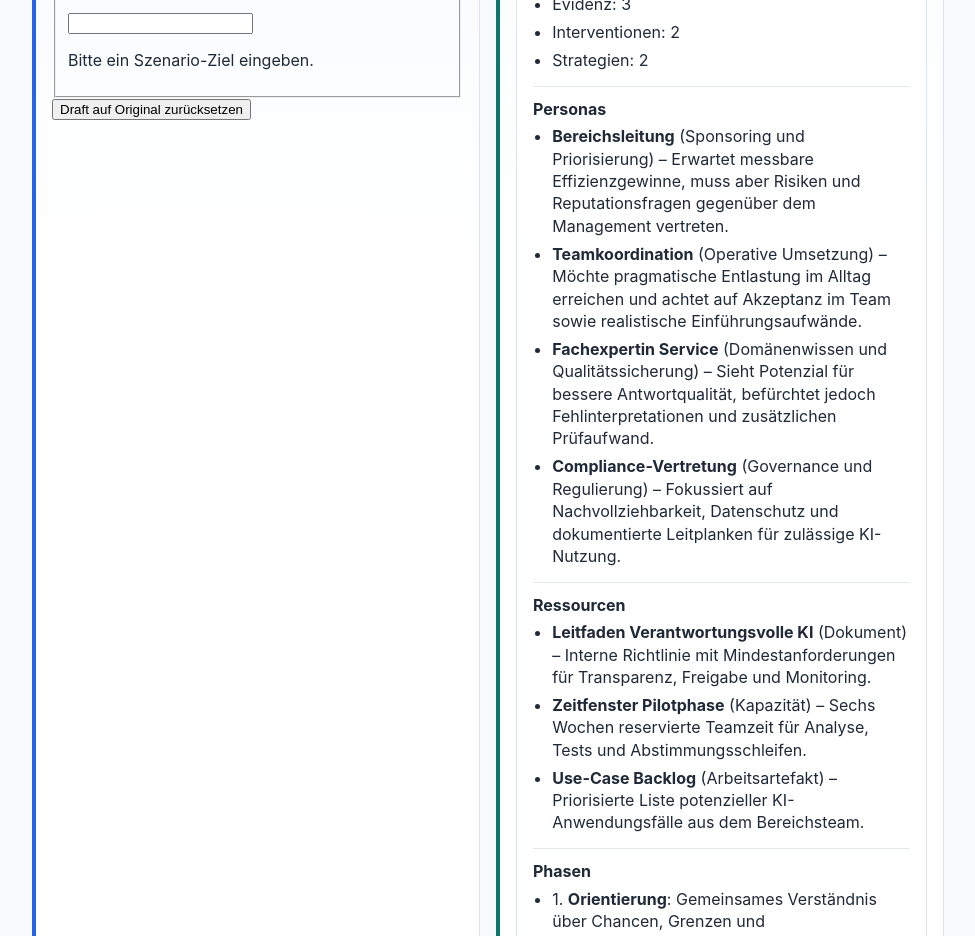
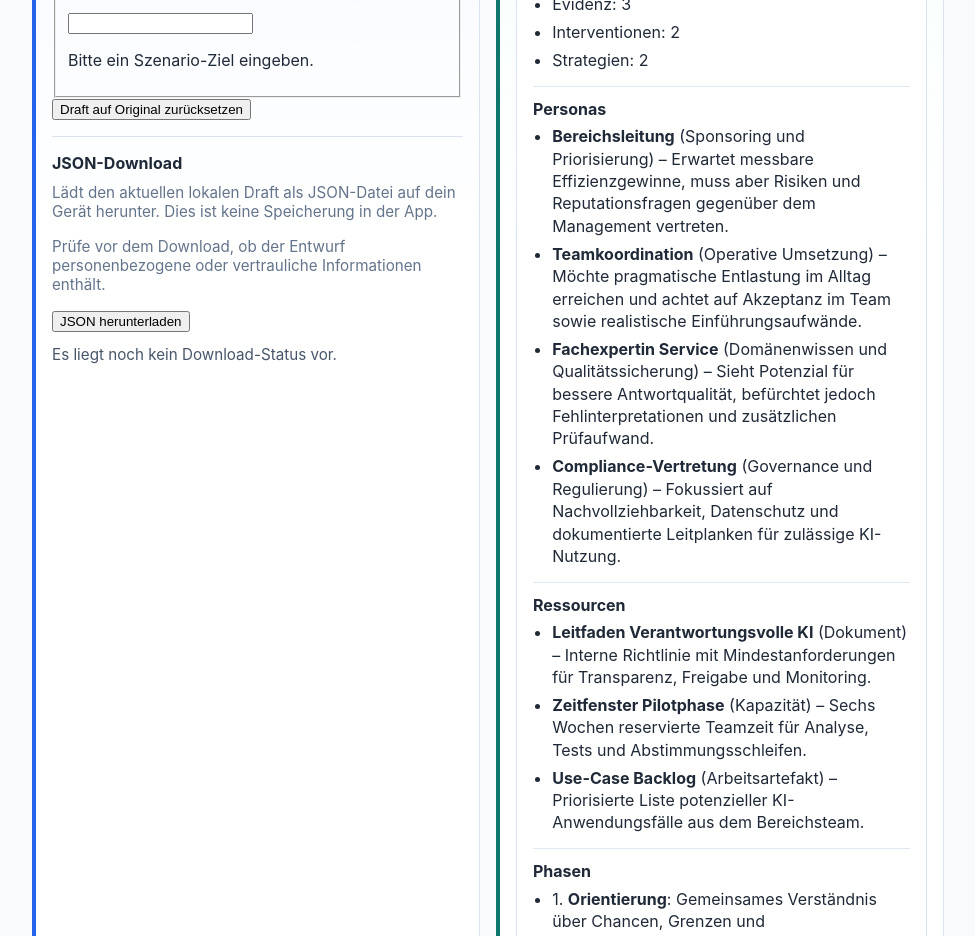
Before and after one commit to Mudler17/szenario-lab, a React (Vite) app: page / in a window 1280 px wide. Shown: the part 800-1736 px from the top of the page, without its empty margins (152-1127 px from the left). Built offline with nearby package versions, Linux system fonts and the light colour scheme.

Commit message:
Prepare minimal JSON download UI in HomePage

```diff
--- a/src/pages/HomePage.jsx
+++ b/src/pages/HomePage.jsx
@@ -8,6 +8,11 @@ import {
   validateScenarioDraftBasics,
 } from '../features/scenarios/editing/state';
 import ScenarioPreview from '../features/scenarios/components/ScenarioPreview';
+import {
+  createScenarioExportDraft,
+  downloadScenarioExport,
+  createJsonDownloadStatusMessage,
+} from '../features/scenarios/export';
 
 function HomePage() {
   const originalScenario = useMemo(() => exampleScenario, []);
@@ -16,19 +21,31 @@ function HomePage() {
   const [scenarioValidation, setScenarioValidation] = useState(() =>
     validateScenarioDraftBasics(initialDraft),
   );
+  const [downloadStatus, setDownloadStatus] = useState(() =>
+    createJsonDownloadStatusMessage(),
+  );
 
   const handleResetDraft = () => {
     const resetScenario = resetDraft(originalScenario);
     setScenarioDraft(resetScenario);
     setScenarioValidation(validateScenarioDraftBasics(resetScenario));
+    setDownloadStatus(createJsonDownloadStatusMessage());
   };
 
   const updateDraftField = (fieldName, value) => {
     setScenarioDraft((currentDraft) => {
       const nextDraft = updateScenarioDraftField(currentDraft, fieldName, value);
       setScenarioValidation(validateScenarioDraftBasics(nextDraft));
+      setDownloadStatus(createJsonDownloadStatusMessage());
       return nextDraft;
     });
+  };
+
+
+  const handleDownloadJson = () => {
+    const exportDraft = createScenarioExportDraft(scenarioDraft);
+    const result = downloadScenarioExport(exportDraft);
+    setDownloadStatus(createJsonDownloadStatusMessage(result));
   };
 
   const handleScenarioNameChange = (nextName) => {
@@ -82,6 +99,25 @@ function HomePage() {
           <button type="button" onClick={handleResetDraft}>
             Draft auf Original zurücksetzen
           </button>
+
+          <section className="export-panel" aria-label="JSON-Download">
+            <h3>JSON-Download</h3>
+            <p className="workspace-hint">
+              Lädt den aktuellen lokalen Draft als JSON-Datei auf dein Gerät herunter. Dies ist keine Speicherung in der App.
+            </p>
+            <p className="workspace-hint">
+              Prüfe vor dem Download, ob der Entwurf personenbezogene oder vertrauliche Informationen enthält.
+            </p>
+            <button type="button" onClick={handleDownloadJson}>
+              JSON herunterladen
+            </button>
+            <p
+              className={`download-status download-status-${downloadStatus.type}`}
+              aria-live="polite"
+            >
+              {downloadStatus.message}
+            </p>
+          </section>
         </section>
 
         <section className="workspace-panel preview-panel" aria-label="Vorschau">
--- a/src/styles/global.css
+++ b/src/styles/global.css
@@ -148,3 +148,33 @@ body {
   margin-top: 0.35rem;
   line-height: 1.4;
 }
+
+
+.export-panel {
+  margin-top: 1rem;
+  border-top: 1px solid #dbe3ee;
+  padding-top: 1rem;
+}
+
+.export-panel h3 {
+  margin: 0;
+  font-size: 1rem;
+}
+
+.download-status {
+  margin: 0.75rem 0 0;
+  font-size: 0.95rem;
+  line-height: 1.4;
+}
+
+.download-status-success {
+  color: #166534;
+}
+
+.download-status-error {
+  color: #b91c1c;
+}
+
+.download-status-info {
+  color: #475569;
+}
```
Also changed, not shown: 4 other files (tests, documents, lock files or other folders).
